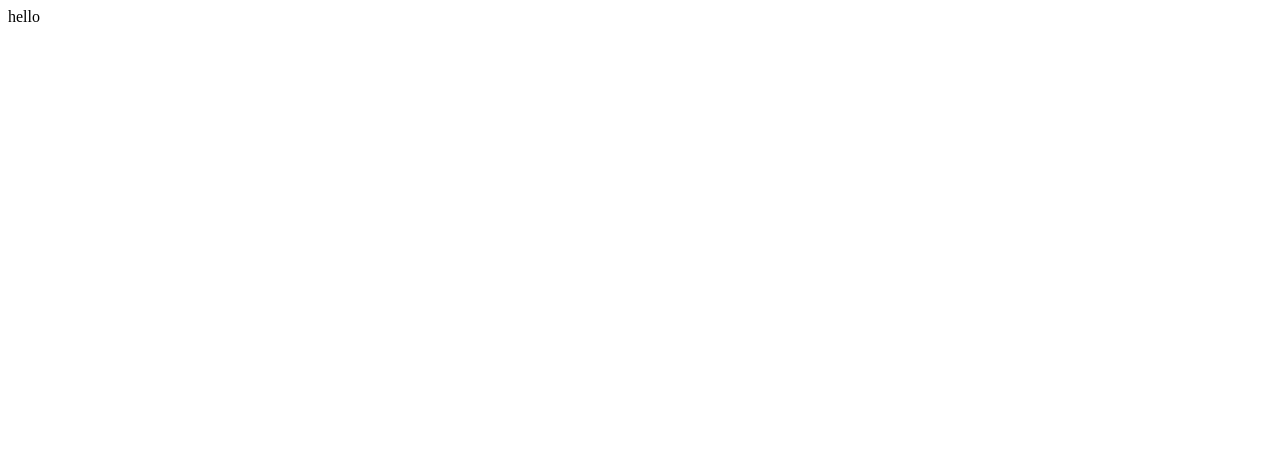
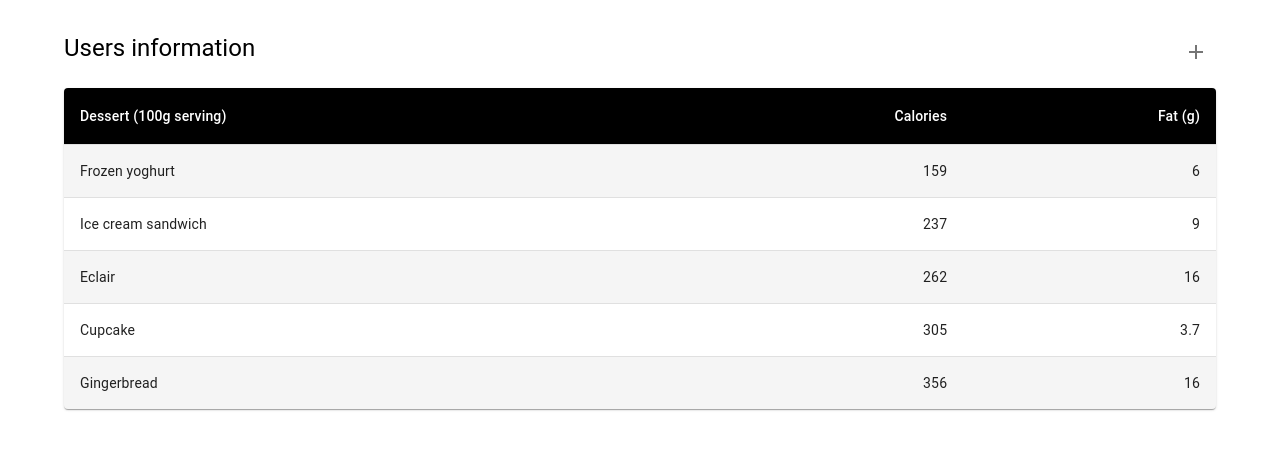
Before and after one commit to hamedmatari/ariana, a React (Create React App) app: page / in a window 1280 px wide. Shown: the top 450 px of the page. Built offline with nearby package versions, Linux system fonts and the light colour scheme.

Commit message:
Add Router/ InfoTabel component / users reducer

```diff
--- a/package.json
+++ b/package.json
@@ -5,6 +5,7 @@
   "dependencies": {
     "@emotion/react": "^11.8.1",
     "@emotion/styled": "^11.8.1",
+    "@mui/icons-material": "^5.4.2",
     "@mui/material": "^5.4.2",
     "@testing-library/jest-dom": "^5.16.2",
     "@testing-library/react": "^12.1.3",
@@ -12,6 +13,7 @@
     "react": "^17.0.2",
     "react-dom": "^17.0.2",
     "react-redux": "^7.2.6",
+    "react-router-dom": "^6.2.1",
     "react-scripts": "5.0.0",
     "web-vitals": "^2.1.4"
   },
--- a/src/App.js
+++ b/src/App.js
@@ -1,5 +1,35 @@
+import { Button, Container, Typography } from "@mui/material";
+import { Box } from "@mui/system";
+import React from "react";
+import { useSelector } from "react-redux";
+import InfoTable from "./components/InfoTable";
+import AddIcon from "@mui/icons-material/Add";
+import IconButton from "@mui/material/IconButton";
+import { Link } from "react-router-dom";
+
 function App() {
-  return <div>hello</div>;
+  const user = useSelector((state) => state.users.users);
+
+  return (
+    <Container>
+      <Box sx={{ display: "flex" }}>
+        <Typography sx={{ my: 3, flexGrow: 1 }} variant="h5">
+          {" "}
+          Users information
+        </Typography>
+        <Box sx={{ mt: 3 }}>
+          {/* <Button variant="contained">d</Button> */}
+
+          <Link to="/AddUser">
+            <IconButton aria-label="Example">
+              <AddIcon />
+            </IconButton>
+          </Link>
+        </Box>
+      </Box>
+      <InfoTable />
+    </Container>
+  );
 }
 
 export default App;
--- /dev/null
+++ b/src/components/InfoTable.jsx
@@ -0,0 +1,68 @@
+import * as React from "react";
+import { styled } from "@mui/material/styles";
+import Table from "@mui/material/Table";
+import TableBody from "@mui/material/TableBody";
+import TableCell, { tableCellClasses } from "@mui/material/TableCell";
+import TableContainer from "@mui/material/TableContainer";
+import TableHead from "@mui/material/TableHead";
+import TableRow from "@mui/material/TableRow";
+import Paper from "@mui/material/Paper";
+
+const StyledTableCell = styled(TableCell)(({ theme }) => ({
+  [`&.${tableCellClasses.head}`]: {
+    backgroundColor: theme.palette.common.black,
+    color: theme.palette.common.white,
+  },
+  [`&.${tableCellClasses.body}`]: {
+    fontSize: 14,
+  },
+}));
+
+const StyledTableRow = styled(TableRow)(({ theme }) => ({
+  "&:nth-of-type(odd)": {
+    backgroundColor: theme.palette.action.hover,
+  },
+  // hide last border
+  "&:last-child td, &:last-child th": {
+    border: 0,
+  },
+}));
+
+function createData(name, calories, fat) {
+  return { name, calories, fat };
+}
+
+const rows = [
+  createData("Frozen yoghurt", 159, 6.0),
+  createData("Ice cream sandwich", 237, 9.0),
+  createData("Eclair", 262, 16.0),
+  createData("Cupcake", 305, 3.7),
+  createData("Gingerbread", 356, 16.0),
+];
+
+export default function CustomizedTables() {
+  return (
+    <TableContainer component={Paper}>
+      <Table sx={{ minWidth: 700 }} aria-label="customized table">
+        <TableHead>
+          <TableRow>
+            <StyledTableCell>Dessert (100g serving)</StyledTableCell>
+            <StyledTableCell align="right">Calories</StyledTableCell>
+            <StyledTableCell align="right">Fat&nbsp;(g)</StyledTableCell>
+          </TableRow>
+        </TableHead>
+        <TableBody>
+          {rows.map((row) => (
+            <StyledTableRow key={row.name}>
+              <StyledTableCell component="th" scope="row">
+                {row.name}
+              </StyledTableCell>
+              <StyledTableCell align="right">{row.calories}</StyledTableCell>
+              <StyledTableCell align="right">{row.fat}</StyledTableCell>
+            </StyledTableRow>
+          ))}
+        </TableBody>
+      </Table>
+    </TableContainer>
+  );
+}
--- a/src/index.js
+++ b/src/index.js
@@ -1,16 +1,22 @@
 import React from "react";
 import ReactDOM from "react-dom";
-
 import App from "./App";
 import reportWebVitals from "./reportWebVitals";
 
 import { Provider } from "react-redux";
 import store from "./redux/configStore";
+import { BrowserRouter, Routes, Route } from "react-router-dom";
+import AddUser from "./routes/AddUser";
 
 ReactDOM.render(
   <React.StrictMode>
     <Provider store={store}>
-      <App />
+      <BrowserRouter>
+        <Routes>
+          <Route path="/" element={<App />} />
+          <Route path="adduser" element={<AddUser />} />
+        </Routes>
+      </BrowserRouter>
     </Provider>
   </React.StrictMode>,
   document.getElementById("root")
--- a/src/redux/configStore.js
+++ b/src/redux/configStore.js
@@ -1,6 +1,9 @@
 import { combineReducers, createStore } from "redux";
+import counterUser from "./ducks/users";
 
-const reducer = combineReducers({});
+const reducer = combineReducers({
+  users: counterUser,
+});
 
 const store = createStore(reducer);
 
--- /dev/null
+++ b/src/redux/ducks/users.js
@@ -0,0 +1,25 @@
+const ADD_USER = "add-user";
+
+export const addUser = (user) => ({
+  type: ADD_USER,
+  payload: user,
+});
+
+const initialState = {
+  users: [
+    {
+      name: "jjjjj",
+      skills: ["aaa", "bbb"],
+      bithDate: "dddd",
+    },
+  ],
+};
+
+export default (state = initialState, action) => {
+  switch (action.type) {
+    case ADD_USER:
+      return { ...state, users: [...state.users, action.payload] };
+    default:
+      return state;
+  }
+};
--- /dev/null
+++ b/src/routes/AddUser.jsx
@@ -0,0 +1,5 @@
+import { Container, Paper } from "@mui/material";
+
+export default function AddUser() {
+  return <Container>add user route</Container>;
+}
```
Also changed, not shown: 1 other file (tests, documents, lock files or other folders).
